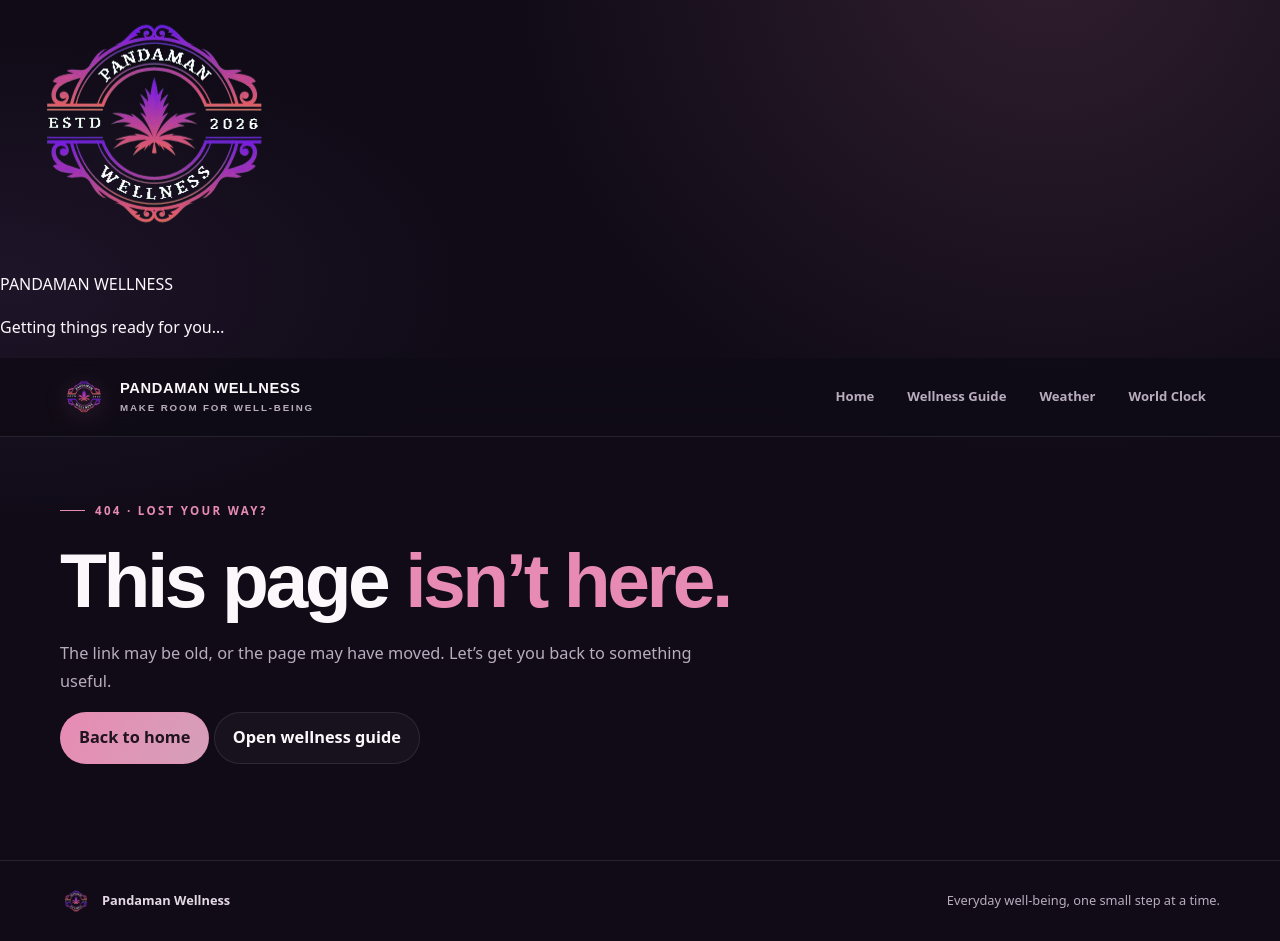
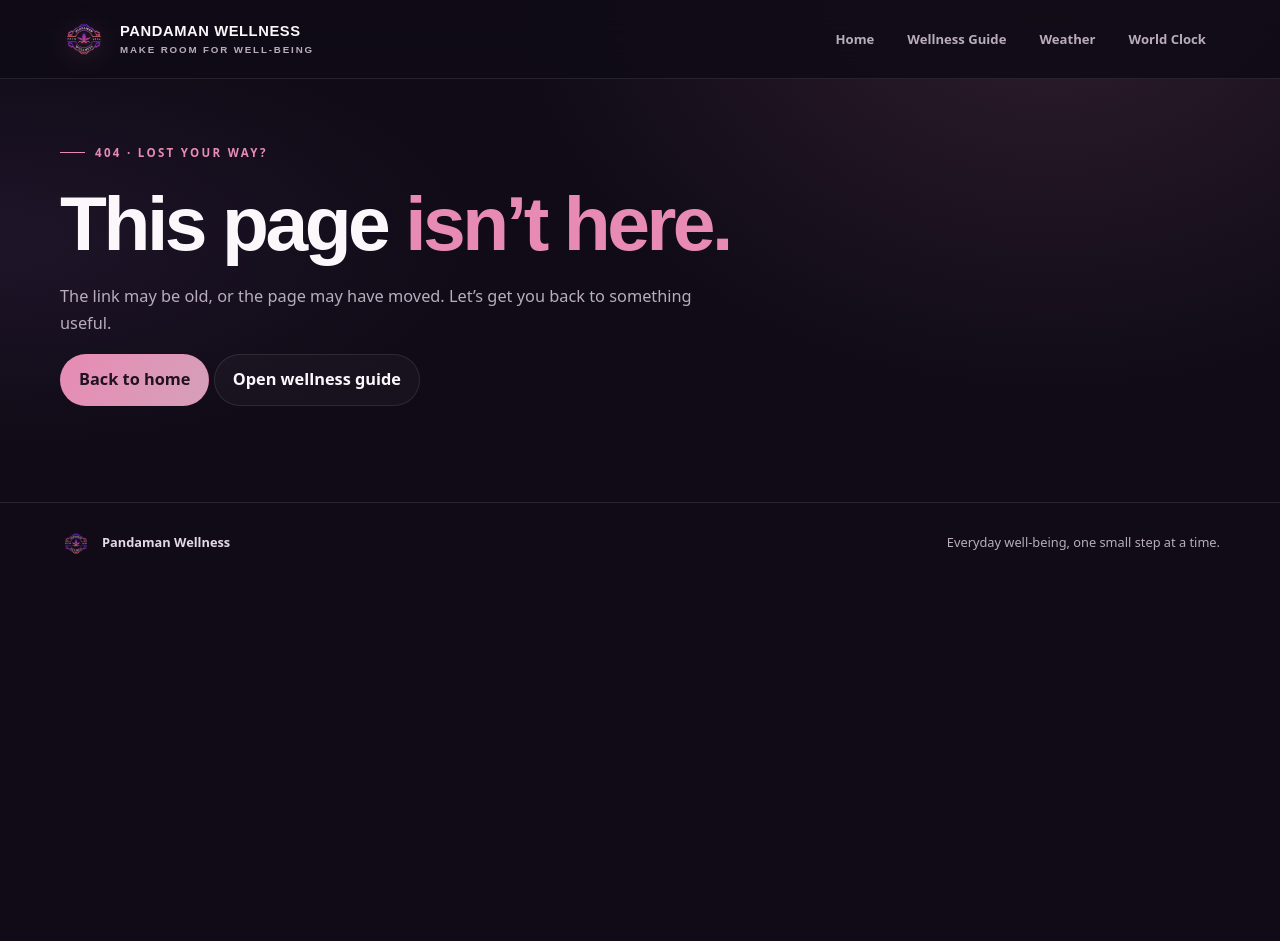
Before and after one commit to PandaManDev/Pandaman-Wellness, a plain HTML site: page 404.html in a window 1280 px wide. After the commit the page ends 800 px from the top, so only its background shows below. Drawn offline with Linux system fonts and the light colour scheme.

Commit message:
Restore previous UI without loading screen

```diff
--- a/404.html
+++ b/404.html
@@ -9,7 +9,7 @@
   <link rel="icon" href="assets/pandaman-logo.png">
   <link rel="stylesheet" href="assets/site.css">
 </head>
-<body><div class="page-loader" role="status" aria-label="Loading Pandaman Wellness"><div class="loader-inner"><div class="loader-ring" aria-hidden="true"><img src="assets/pandaman-logo.png" alt=""></div><p class="loader-title">PANDAMAN WELLNESS</p><p class="loader-subtitle">Getting things ready for you…</p><div class="loader-progress" aria-hidden="true"><span></span></div></div></div>
+<body>
   <a class="skip" href="#main">Skip to content</a>
   <header class="site-header">
     <div class="wrap nav">
```
